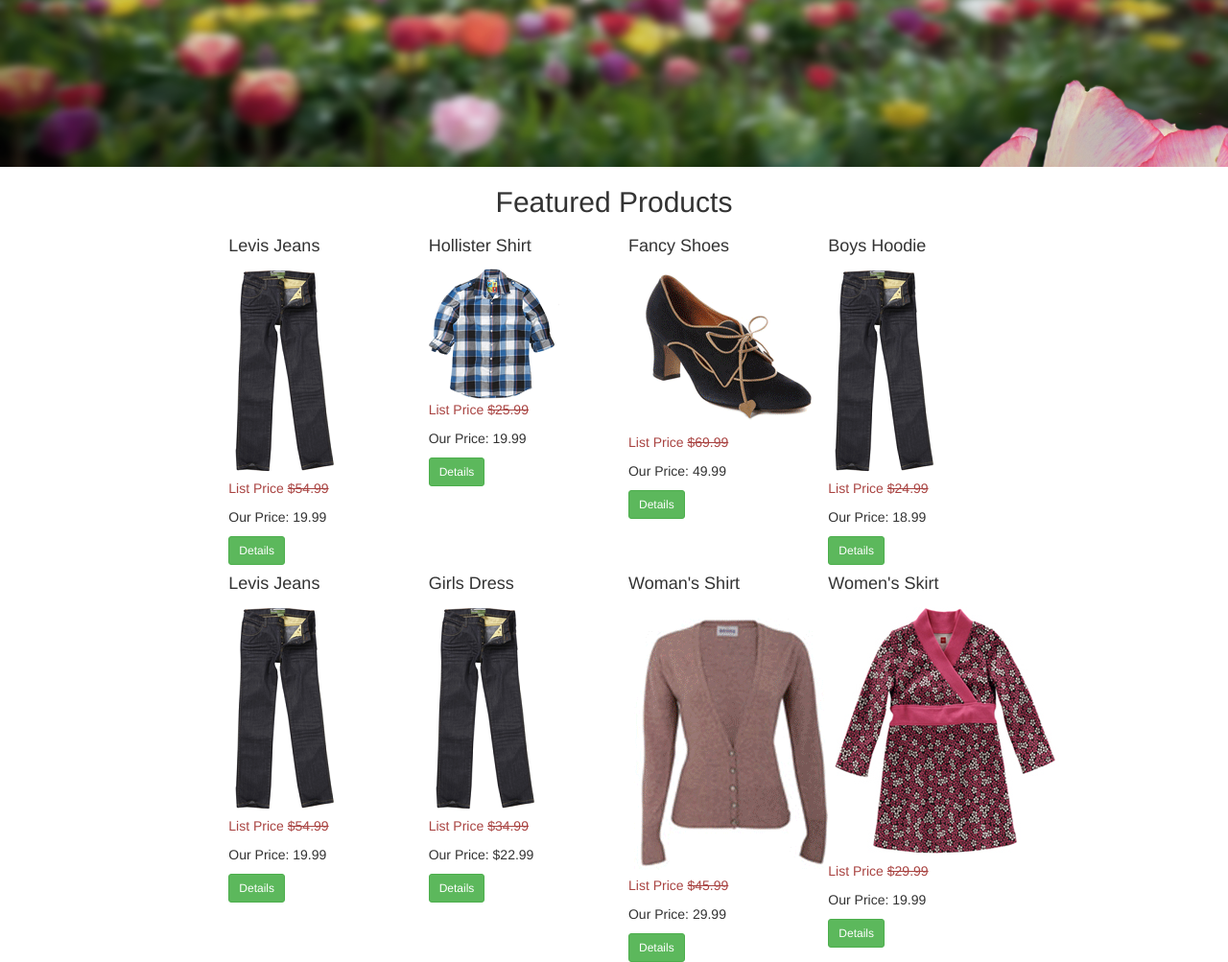
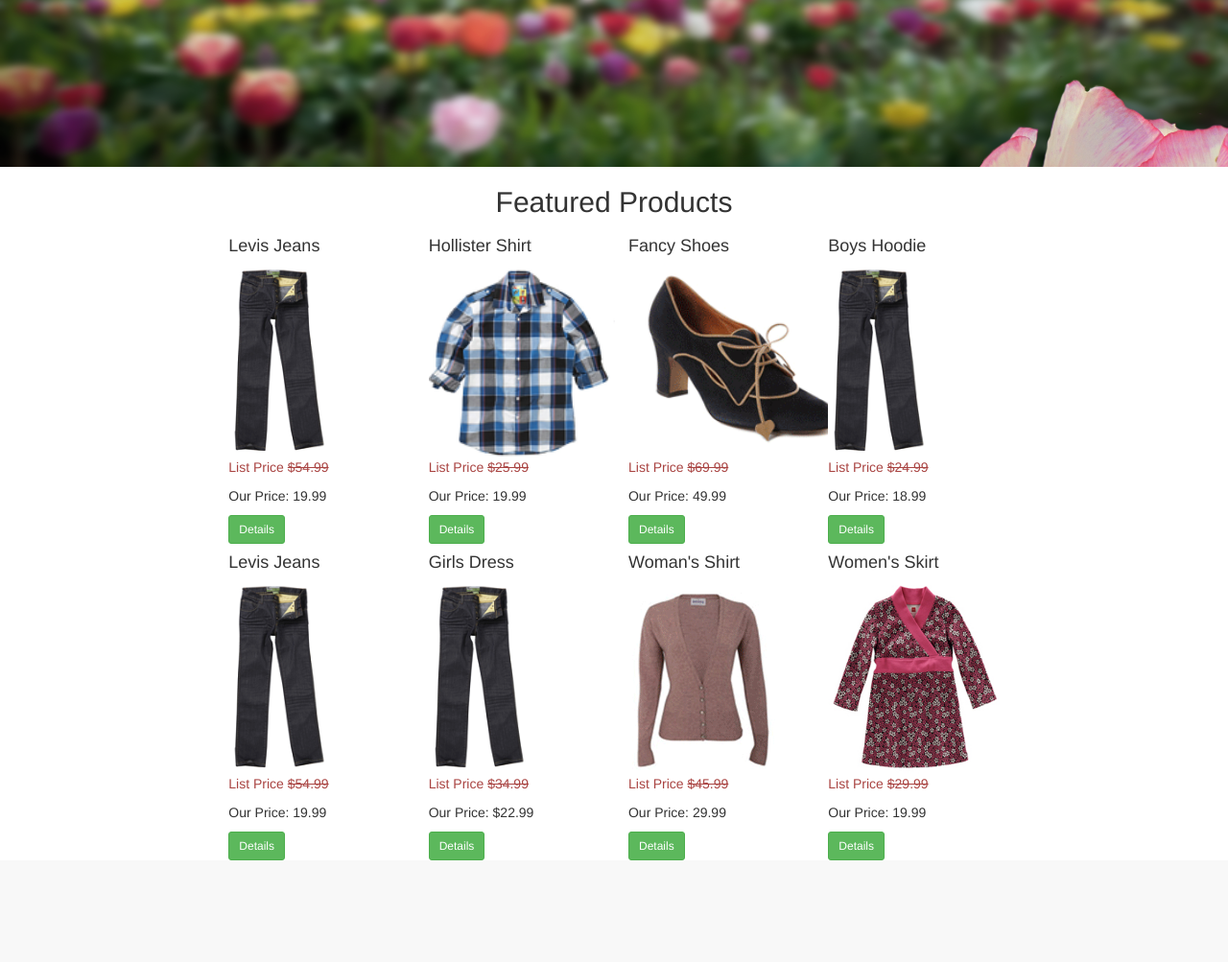
Before and after one commit to Rayyanahmed/boutique, a PHP site: page / in a window 1280 px wide. Shown: the part 476-1479 px from the top of the page at 96% size. After the commit the page ends 1373 px from the top, so only its background shows below. Run offline with PHP 8.4, Linux system fonts and the light colour scheme.

Commit message:
made images line up by making their height the same

```diff
--- a/css/main.css
+++ b/css/main.css
@@ -46,3 +46,11 @@ body {
 	top: 425px;
 	right: -50px;
 }
+
+.img-thumb {
+	width: auto;
+	/* height is the important one remember we have the columns divided by bootstrap classes
+	where there are four cols dividing each row, each row however can be as tall as it wants
+	so making the img heights the same will help in this case */
+	height: 200px;
+}
--- a/index.php
+++ b/index.php
@@ -47,7 +47,7 @@
 				<h2 class="text-center">Featured Products</h2>
 				<div class="col-md-3">
 					<h4>Levis Jeans</h4>
-					<img src="images/products/men4.png" alt="Levis Jeans" />
+					<img src="images/products/men4.png" alt="Levis Jeans" class="img-thumb"/>
 					<!-- All these classes so we can target later -->
 					<p class="list-price text-danger">List Price <s>$54.99</s></p>
 					<p class="price">Our Price: 19.99</p>
@@ -56,7 +56,7 @@
 
 				<div class="col-md-3">
 					<h4>Hollister Shirt</h4>
-					<img src="images/products/men1.png" alt="Hollister shirt" />
+					<img src="images/products/men1.png" alt="Hollister shirt" class="img-thumb"/>
 					<!-- All these classes so we can target later -->
 					<p class="list-price text-danger">List Price <s>$25.99</s></p>
 					<p class="price">Our Price: 19.99</p>
@@ -65,7 +65,7 @@
 
 				<div class="col-md-3">
 					<h4>Fancy Shoes</h4>
-					<img src="images/products/women6.png" alt="Fancy Shoes" />
+					<img src="images/products/women6.png" alt="Fancy Shoes" class="img-thumb"/>
 					<!-- All these classes so we can target later -->
 					<p class="list-price text-danger">List Price <s>$69.99</s></p>
 					<p class="price">Our Price: 49.99</p>
```
